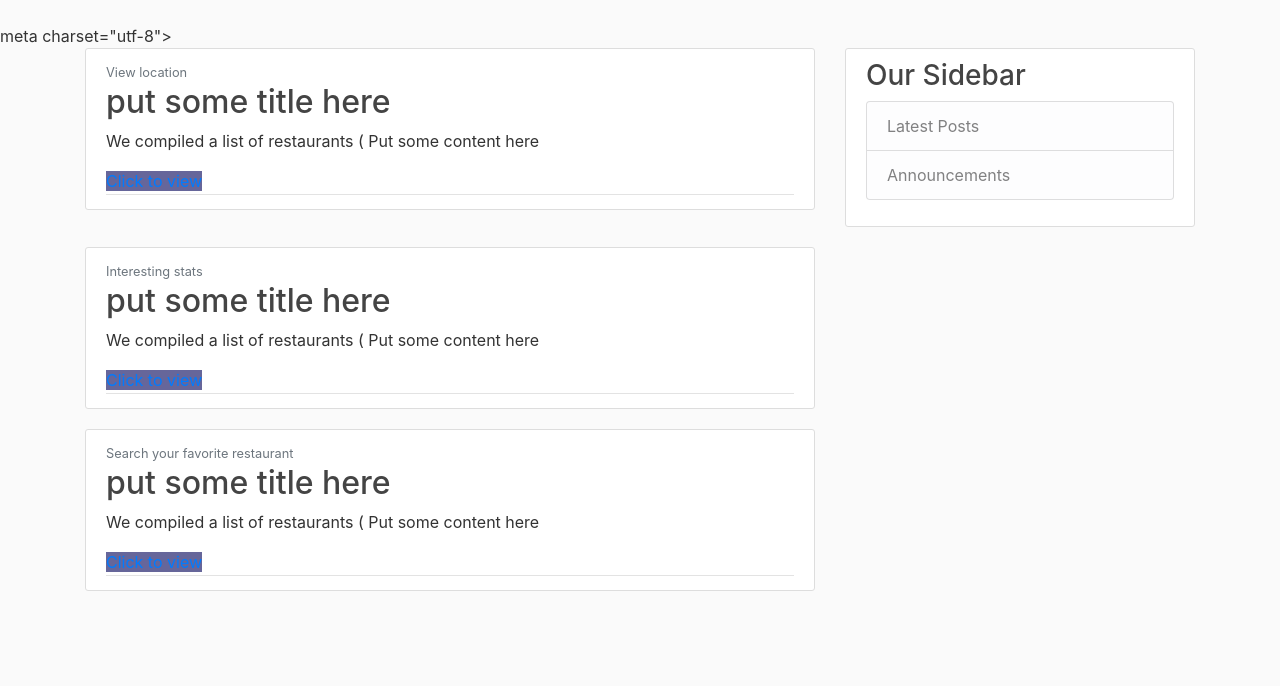
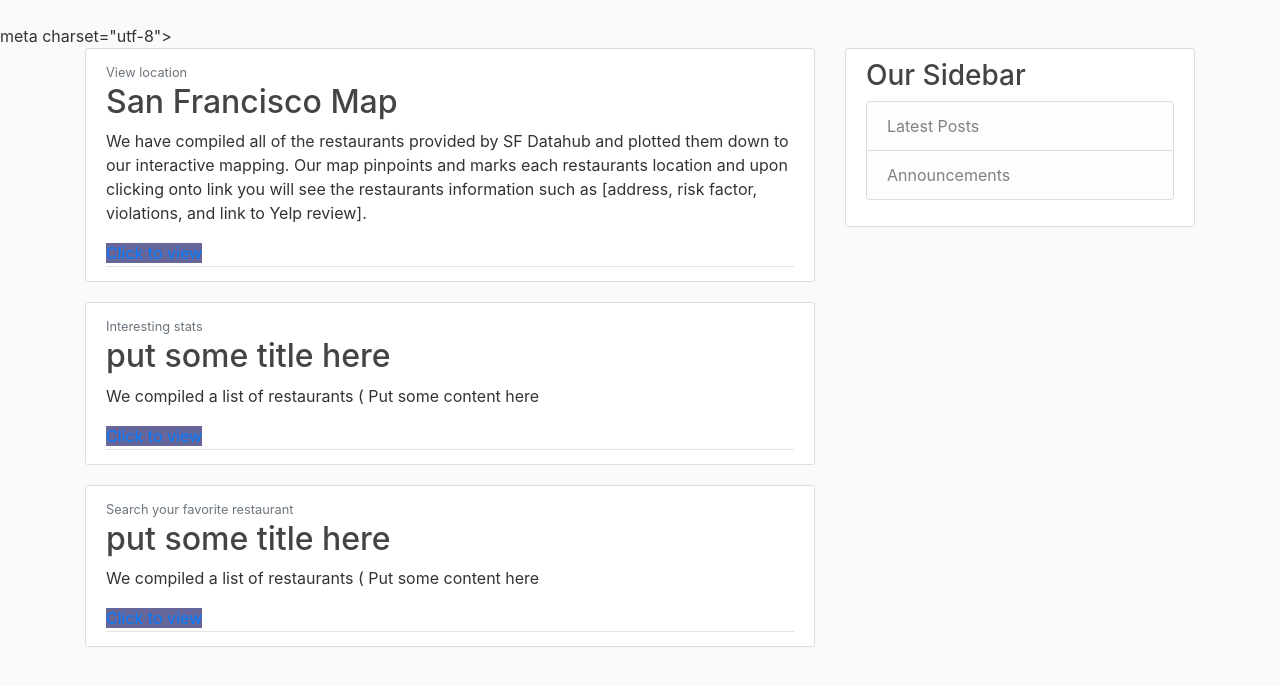
Before and after one commit to Ivanpalalia/Project_2, a Flask app: page / in a window 1280 px wide. Shown: the part 56-742 px from the top of the page. Run offline with Flask 2, Linux system fonts and the light colour scheme; some libraries are stand-ins or nearby versions.

Commit message:
added information and title for mapping

```diff
--- a/templates/index.html
+++ b/templates/index.html
@@ -7,8 +7,8 @@
             <div class="article-metadata">
 
                 <small class="text-muted">View location</small>
-                <h2><a class="article-title" href="#">put some title here </a></h2>
-                <p class="article-content">We compiled a list of restaurants ( Put some content here </p>
+                <h2><a class="article-title" href="#">San Francisco Map</a></h2>
+                <p class="article-content">We have compiled all of the restaurants provided by SF Datahub and plotted them down to our interactive mapping. Our map pinpoints and marks each restaurants location and upon clicking onto link you will see the restaurants information such as [address, risk factor, violations, and link to Yelp review]. </p>
                 <a class="map-link" style="background-color:#66669a;"href="/mapsui" role="button">Click to view </a>
             </div>
         </div>
```
